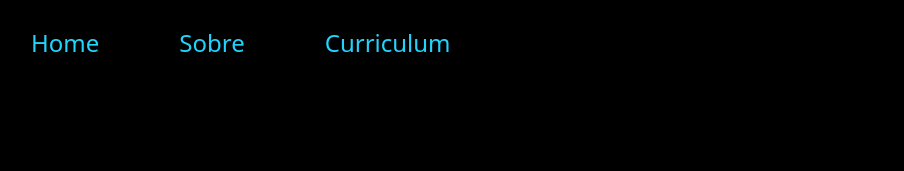
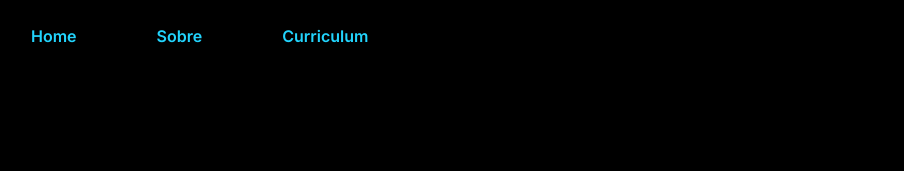
Before and after one commit to jpiologo/myFirstPortfolio, a plain HTML site: page index.html in a window 1280 px wide. Shown: the top 171 px of the page, without its empty margins (161-1065 px from the left). Drawn offline with nearby package versions, Linux system fonts and the light colour scheme.

Commit message:
Add files via upload
Changes in the nav-bar.

```diff
--- a/styles/style.css
+++ b/styles/style.css
@@ -6,9 +6,11 @@
     --thir-color: #22D4FD;
     --hover-color: #272727;
     --certified-hover-color: #107186;
+    --light-grey: #cbcdce;
 
     --main-font: 'Krona One', sans-serif;
     --sec-font: system-ui, -apple-system, BlinkMacSystemFont, 'Segoe UI', Roboto, Oxygen, Ubuntu, Cantarell, 'Open Sans', 'Helvetica Neue', sans-serif;
+    --thir-font: 'Inter', sans-serif;
 }
 
 * {
@@ -32,10 +34,9 @@ body {
 }
 
 .cabecalho-menu-link {
-    font-family: var(--sec-font);
-    font-size: 1.5rem;
-    font-weight: 400;
-    color: var(--thir-color);
+    font-family: var(--thir-font);
+    font-size: 1rem;
+    font-weight: 600;
     text-decoration: none;
     display: inline-block;
     position: relative;
```
